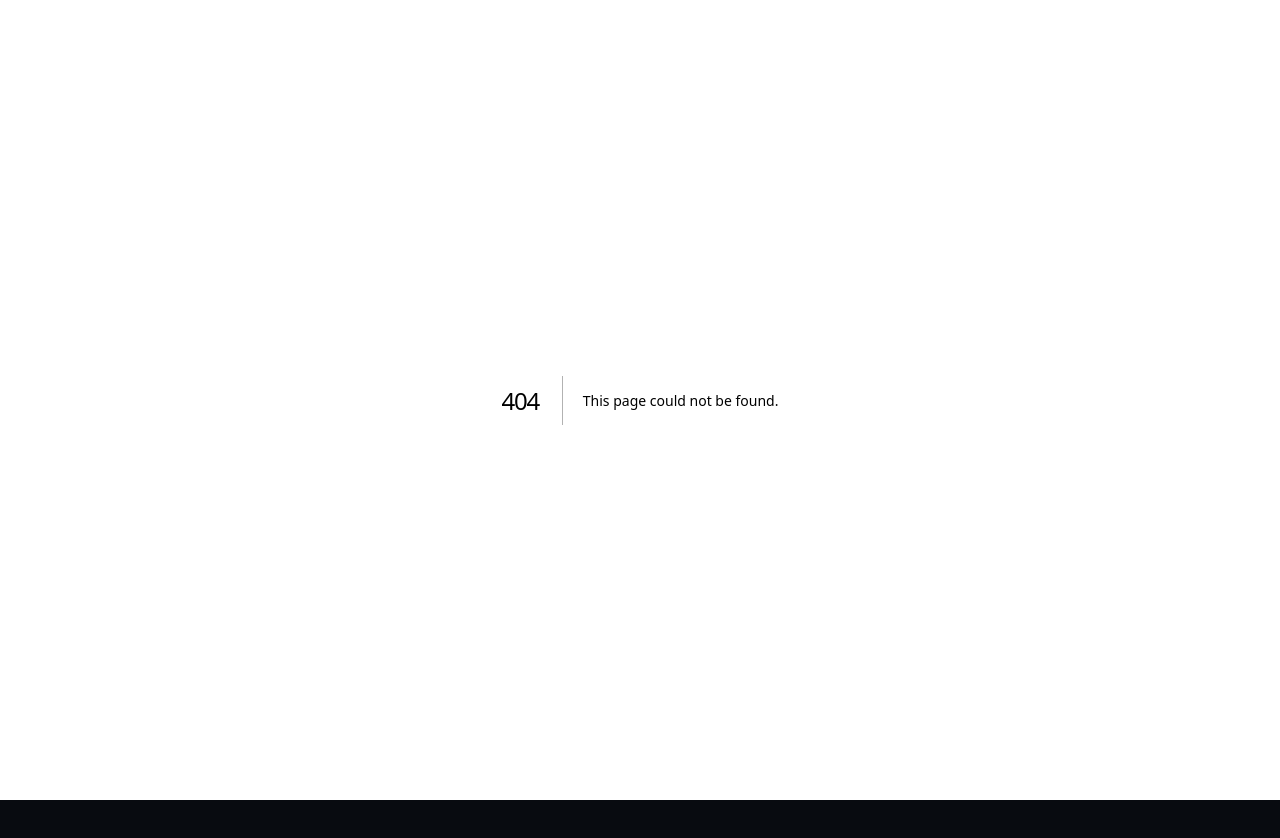
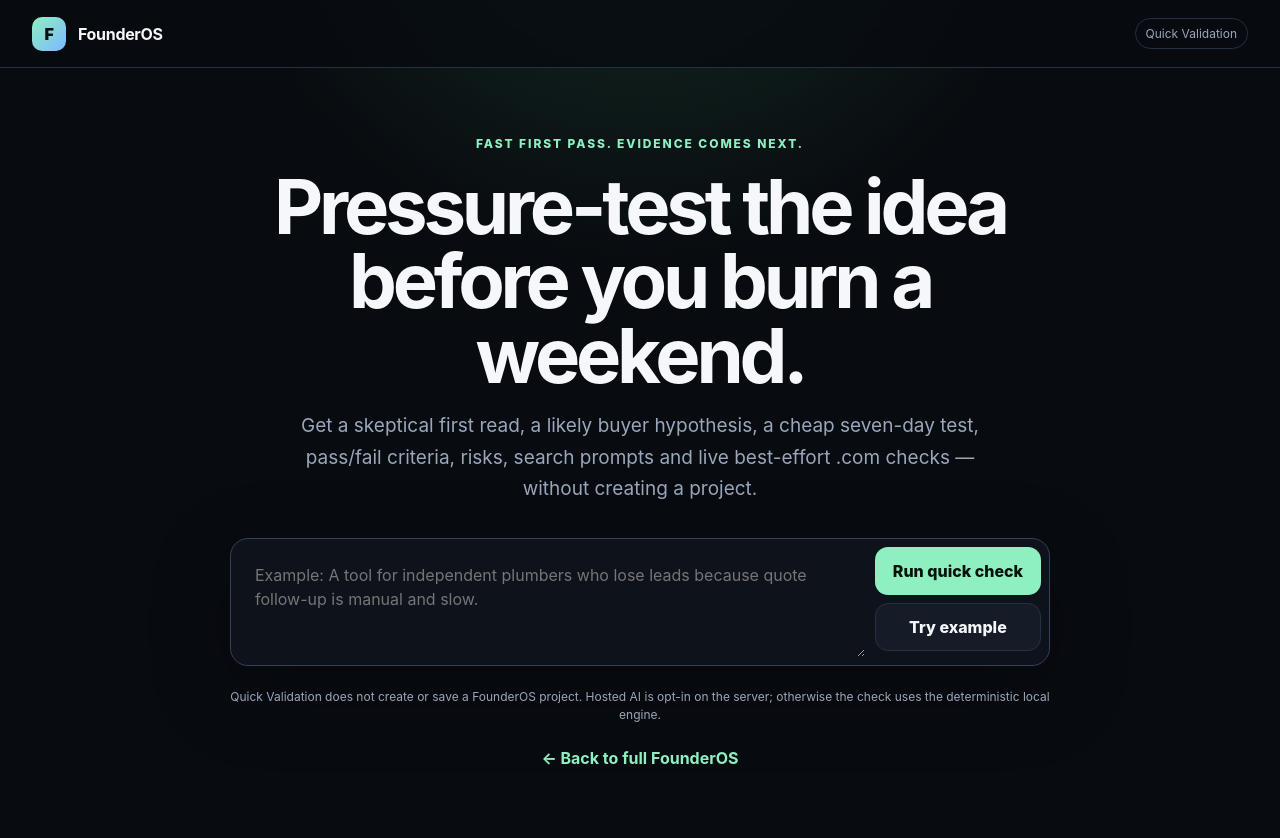
Before and after one commit to rrahul0904/founderos-ai, a Next.js app in the folder apps/web/: page /quick-validate in a window 1280 px wide. Before the commit this address had no page. Shown: the top 838 px of the page. Before the commit the page ends 800 px from the top, so only its background shows below. Built offline with nearby package versions, Linux system fonts and the light colour scheme.

Commit message:
feat: add quick validation page

```diff
--- /dev/null
+++ b/apps/web/app/quick-validate/page.tsx
@@ -0,0 +1,22 @@
+import Link from "next/link";
+import { QuickValidator } from "../../components/quick-validator";
+
+export default function QuickValidatePage() {
+  return (
+    <main className="shell">
+      <header className="topbar">
+        <Link className="brand" href="/"><div className="logo">F</div> FounderOS</Link>
+        <div className="pill">Quick Validation</div>
+      </header>
+      <section className="container">
+        <div className="hero">
+          <div className="eyebrow">Fast first pass. Evidence comes next.</div>
+          <h1>Pressure-test the idea before you burn a weekend.</h1>
+          <p>Get a skeptical first read, a likely buyer hypothesis, a cheap seven-day test, pass/fail criteria, risks, search prompts and live best-effort .com checks — without creating a project.</p>
+          <QuickValidator />
+          <Link href="/" style={{display:"inline-flex",marginTop:24,color:"var(--accent)",fontWeight:700}}>← Back to full FounderOS</Link>
+        </div>
+      </section>
+    </main>
+  );
+}
```
